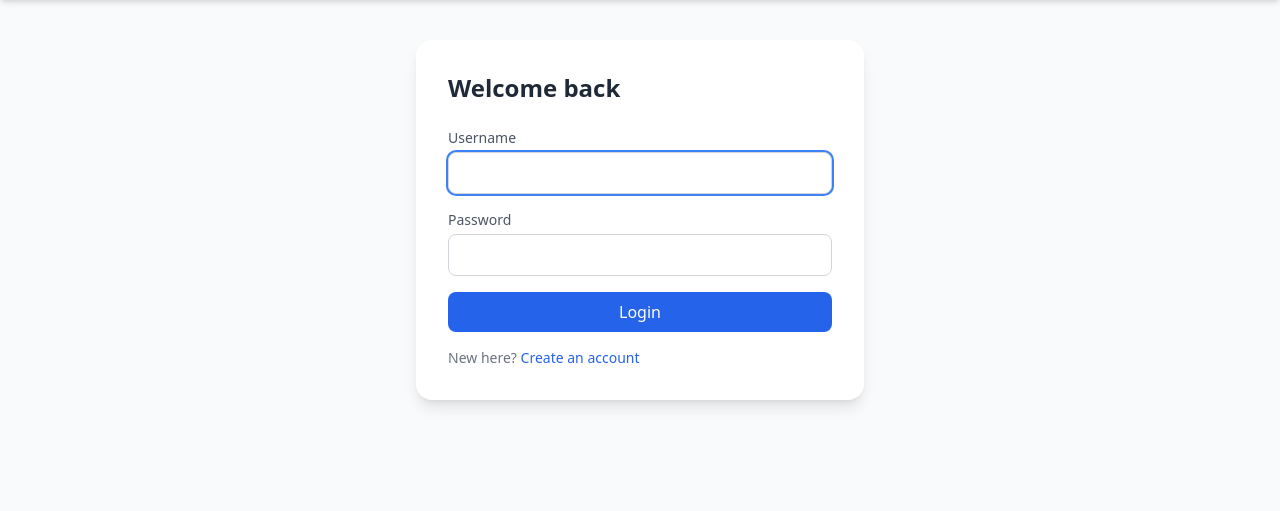
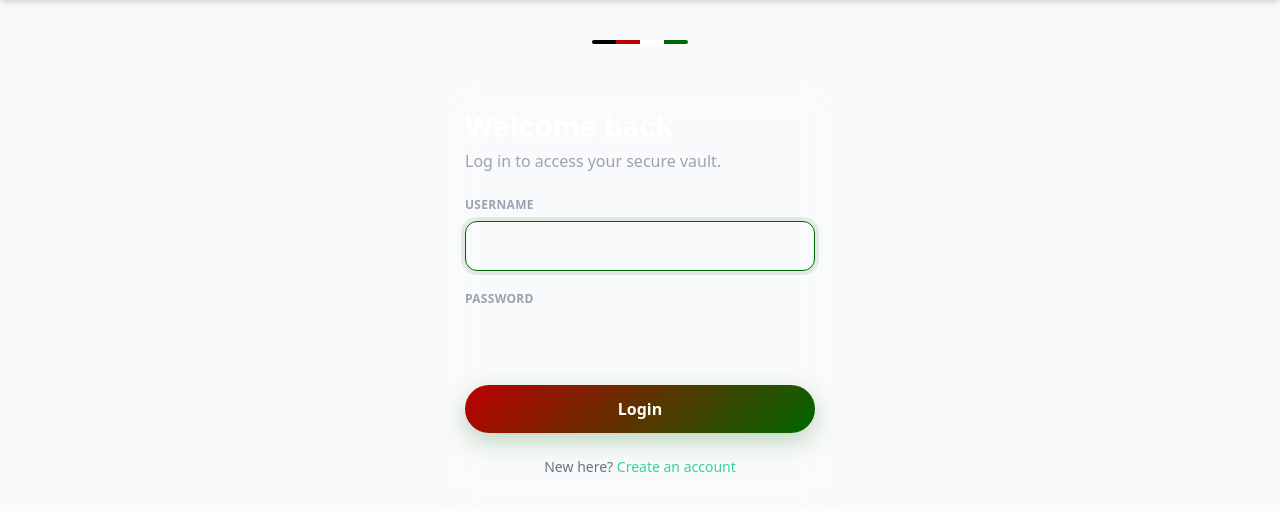
Before and after one commit to SHADRACK-MACHONI/kazifile, a Django app: page /accounts/login/ in a window 1280 px wide. Shown: the part 64-575 px from the top of the page. Run offline with Django 5.2, Linux system fonts and the light colour scheme; some libraries are stand-ins or nearby versions.

Commit message:
Restyle login page with dark theme and lockout UI

```diff
--- a/accounts/views.py
+++ b/accounts/views.py
@@ -2,6 +2,7 @@ from django.shortcuts import render, redirect
 from django.contrib.auth import login, logout, authenticate
 from django.contrib.auth.forms import AuthenticationForm
 from django.contrib.auth.decorators import login_required
+from django.core.cache import cache
 from django_otp.plugins.otp_totp.models import TOTPDevice
 from django_otp import login as otp_login, match_token
 from .forms import SignupForm
@@ -9,6 +10,39 @@ from documents.utils import generate_qr_code_base64
 import qrcode
 import io
 import base64
+
+MAX_LOGIN_ATTEMPTS = 5
+LOCKOUT_DURATION_SECONDS = 300  # 5 minutes
+
+
+def get_client_ip(request):
+    x_forwarded_for = request.META.get('HTTP_X_FORWARDED_FOR')
+    if x_forwarded_for:
+        return x_forwarded_for.split(',')[0]
+    return request.META.get('REMOTE_ADDR')
+
+
+def get_lockout_key(request):
+    ip = get_client_ip(request)
+    return f'login_attempts_{ip}'
+
+
+def is_locked_out(request):
+    key = get_lockout_key(request)
+    attempts = cache.get(key, 0)
+    return attempts >= MAX_LOGIN_ATTEMPTS
+
+
+def record_failed_attempt(request):
+    key = get_lockout_key(request)
+    attempts = cache.get(key, 0)
+    cache.set(key, attempts + 1, LOCKOUT_DURATION_SECONDS)
+
+
+def clear_attempts(request):
+    key = get_lockout_key(request)
+    cache.delete(key)
+
 
 def signup_view(request):
     if request.method == 'POST':
@@ -23,9 +57,17 @@ def signup_view(request):
 
 
 def login_view(request):
+    if is_locked_out(request):
+        return render(request, 'accounts/login.html', {
+            'form': AuthenticationForm(),
+            'locked_out': True,
+            'lockout_minutes': LOCKOUT_DURATION_SECONDS // 60,
+        })
+
     if request.method == 'POST':
         form = AuthenticationForm(request, data=request.POST)
         if form.is_valid():
+            clear_attempts(request)
             user = form.get_user()
             device = TOTPDevice.objects.filter(user=user, confirmed=True).first()
             if device:
@@ -34,6 +76,11 @@ def login_view(request):
             else:
                 login(request, user)
                 return redirect('dashboard')
+        else:
+            record_failed_attempt(request)
+            attempts_left = MAX_LOGIN_ATTEMPTS - cache.get(get_lockout_key(request), 0)
+            if attempts_left <= 2 and attempts_left > 0:
+                form.add_error(None, f"Warning: {attempts_left} attempt(s) remaining before temporary lockout.")
     else:
         form = AuthenticationForm()
 
--- a/templates/accounts/login.html
+++ b/templates/accounts/login.html
@@ -1,21 +1,105 @@
 {% extends 'base.html' %}
 {% block content %}
-<div class="max-w-md mx-auto bg-white p-8 rounded-2xl shadow-lg">
-    <h2 class="text-2xl font-bold mb-6 text-gray-800">Welcome back</h2>
-    <form method="post" class="space-y-4">
+<style>
+    .glass {
+        background: rgba(255, 255, 255, 0.04);
+        backdrop-filter: blur(20px);
+        -webkit-backdrop-filter: blur(20px);
+        border: 1px solid rgba(255, 255, 255, 0.08);
+    }
+
+    .kenya-strip {
+        background: linear-gradient(90deg, #000000 0%, #000000 25%, #BB0000 25%, #BB0000 50%, #ffffff 50%, #ffffff 75%, #006600 75%, #006600 100%);
+        height: 4px;
+        border-radius: 999px;
+    }
+
+    .field-input {
+        background: rgba(255,255,255,0.03);
+        border: 1px solid rgba(255,255,255,0.1);
+        transition: all 0.2s ease;
+    }
+    .field-input:focus {
+        border-color: #006600;
+        background: rgba(255,255,255,0.05);
+        box-shadow: 0 0 0 4px rgba(0,102,0,0.1);
+        outline: none;
+    }
+
+    .submit-btn {
+        background: linear-gradient(135deg, #BB0000, #006600);
+        box-shadow: 0 8px 24px rgba(0,102,0,0.25);
+        transition: all 0.3s ease;
+    }
+    .submit-btn:hover {
+        box-shadow: 0 8px 32px rgba(187,0,0,0.35);
+        transform: translateY(-2px);
+    }
+
+    .error-banner, .lockout-banner {
+        animation: slideIn 0.3s ease;
+    }
+    @keyframes slideIn {
+        from { opacity: 0; transform: translateY(-8px); }
+        to { opacity: 1; transform: translateY(0); }
+    }
+
+    .fade-in {
+        animation: fadeIn 0.5s ease forwards;
+        opacity: 0;
+        transform: translateY(12px);
+    }
+    @keyframes fadeIn {
+        to { opacity: 1; transform: translateY(0); }
+    }
+</style>
+
+<div class="max-w-md mx-auto px-4 text-white">
+
+    <div class="kenya-strip mb-8 w-24 mx-auto"></div>
+
+    <div class="glass rounded-3xl p-8 fade-in">
+        <h2 class="text-3xl font-bold mb-1" style="font-family:'Space Grotesk',sans-serif;">Welcome back</h2>
+        <p class="text-gray-400 mb-6">Log in to access your secure vault.</p>
+
+        {% if locked_out %}
+        <div class="lockout-banner bg-red-500/10 border border-red-500/30 text-red-300 text-sm rounded-xl px-4 py-3 mb-4 flex items-start gap-2">
+            <span>🔒</span>
+            <span>Too many failed login attempts. Please try again in {{ lockout_minutes }} minute{{ lockout_minutes|pluralize }}.</span>
+        </div>
+        {% else %}
+            {% if form.non_field_errors %}
+            <div class="error-banner bg-red-500/10 border border-red-500/30 text-red-300 text-sm rounded-xl px-4 py-3 mb-4">
+                {{ form.non_field_errors.0 }}
+            </div>
+            {% endif %}
+
+            <form method="post" class="space-y-5">
                 {% csrf_token %}
                 {% for field in form %}
                     <div>
-                <label class="block text-sm font-medium text-gray-600 mb-1">{{ field.label }}</label>
+                        <label class="block text-xs font-semibold text-gray-400 uppercase tracking-wide mb-2">{{ field.label }}</label>
                         {{ field }}
                     </div>
                 {% endfor %}
-        <button type="submit" class="w-full bg-blue-600 text-white py-2 rounded-lg hover:bg-blue-700 transition">
+                <button type="submit" class="submit-btn w-full text-white py-3 rounded-full font-semibold mt-2">
                     Login
                 </button>
             </form>
-    <p class="text-sm text-gray-500 mt-4">New here?
-        <a href="{% url 'signup' %}" class="text-blue-600 hover:underline">Create an account</a>
+        {% endif %}
+
+        <p class="text-sm text-gray-500 mt-6 text-center">
+            New here?
+            <a href="{% url 'signup' %}" class="text-emerald-400 hover:text-emerald-300 hover:underline">Create an account</a>
         </p>
     </div>
+</div>
+
+<script>
+    document.querySelectorAll('#uploadForm select, input[type="text"], input[type="password"], input[type="email"]').forEach(el => {
+        if (el.closest('form')) {
+            el.classList.add('field-input', 'w-full', 'rounded-xl', 'px-4', 'py-3', 'text-white');
+        }
+    });
+</script>
 {% endblock %}
```
Lines whose indentation alone changed are shown as unchanged.
